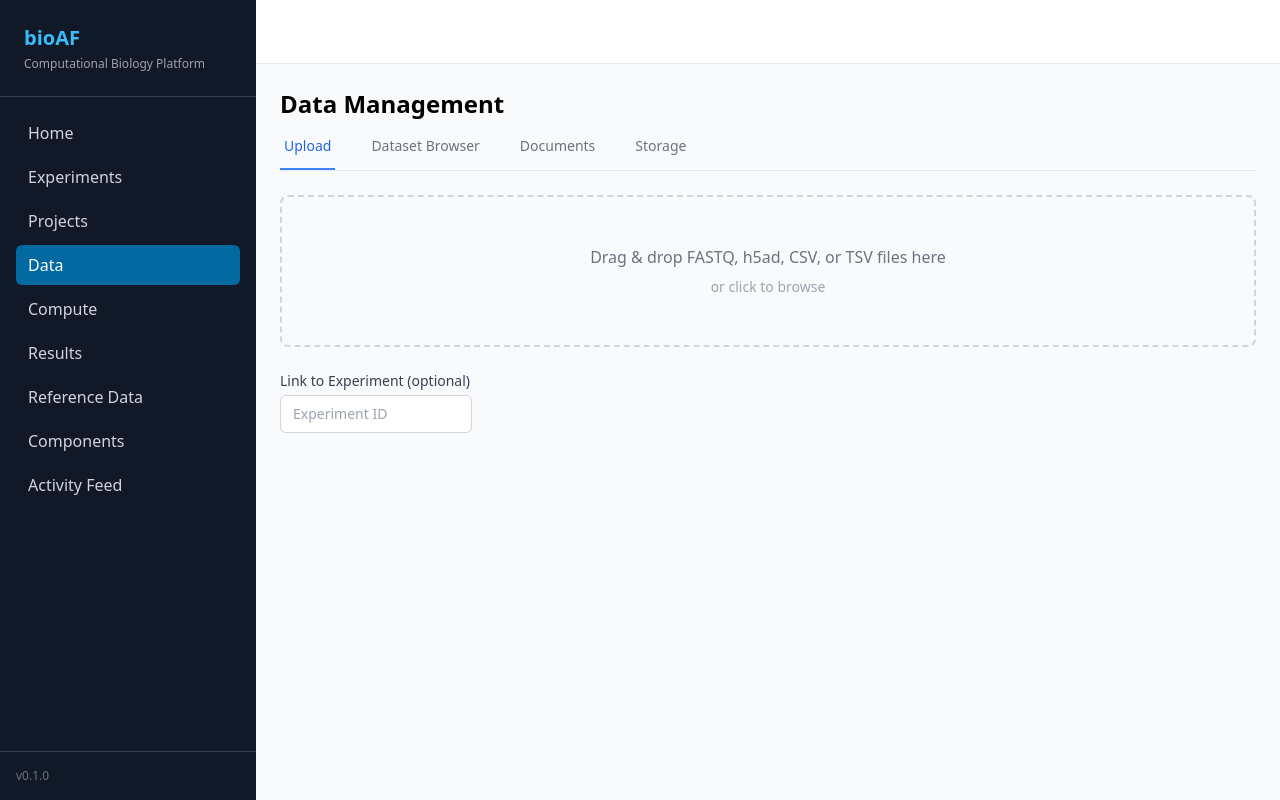
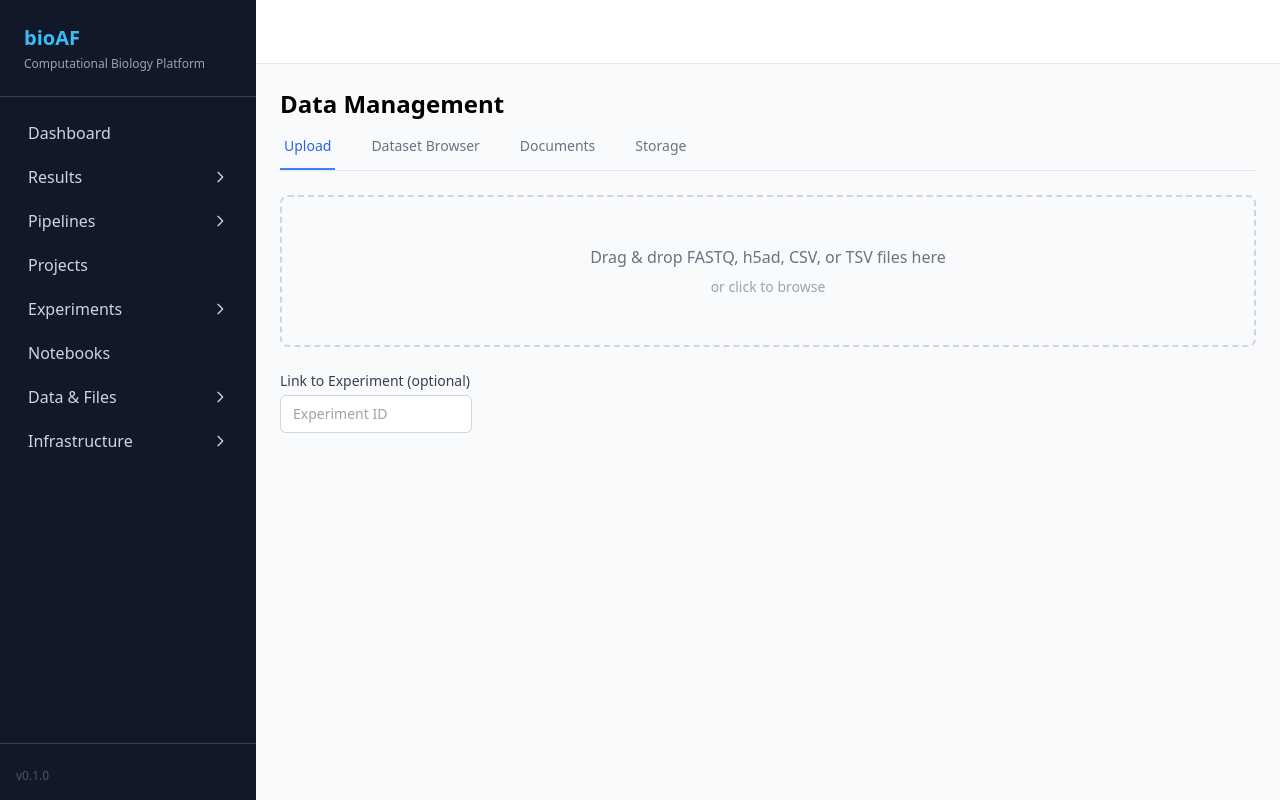
Before and after one commit to not-that-guy-again/bioAF, a Next.js app in the folder frontend/: page /data in a window 1280 px wide. Built offline with nearby package versions, Linux system fonts and the light colour scheme.

Commit message:
Rewrite navigation sidebar with workflow-oriented hierarchy

```diff
--- /dev/null
+++ b/frontend/jest.setup.ts
@@ -0,0 +1 @@
+import "@testing-library/jest-dom";
--- a/frontend/src/components/layout/Sidebar.tsx
+++ b/frontend/src/components/layout/Sidebar.tsx
@@ -2,69 +2,189 @@
 
 import Link from "next/link";
 import { usePathname } from "next/navigation";
-import { NavItem } from "./NavItem";
+import { useState, useEffect } from "react";
 import { getCurrentUser } from "@/lib/auth";
+import { navConfig, NavSection, NavChild } from "@/lib/navConfig";
 
-const navItems = [
-  { label: "Home", href: "/", icon: "home", active: true },
-  { label: "Experiments", href: "/experiments", icon: "flask", active: true },
-  { label: "Projects", href: "/projects", icon: "folder", active: true },
-  { label: "Data", href: "/data", icon: "database", active: true },
-  { label: "Compute", href: "/compute", icon: "server", active: true },
-  { label: "Pipeline Catalog", href: "/pipelines", icon: "workflow", active: true, compBioOnly: true },
-  { label: "Pipeline Runs", href: "/pipelines/runs", icon: "play", active: true, compBioOnly: true },
-  { label: "Packages", href: "/packages", icon: "package", active: true, compBioOnly: true },
-  { label: "Environments", href: "/environments", icon: "layers", active: true, compBioOnly: true },
-  { label: "Templates", href: "/notebooks/templates", icon: "notebook", active: true, compBioOnly: true },
-  { label: "Results", href: "/results", icon: "chart", active: true },
-  { label: "Reference Data", href: "/references", icon: "archive", active: true },
-  { label: "Components", href: "/components", icon: "puzzle", active: true },
-  { label: "Activity Feed", href: "/activity", icon: "activity", active: true },
-  { label: "Ingest Dashboard", href: "/ingest", icon: "upload", active: true, compBioOnly: true },
-  { label: "Naming Profiles", href: "/admin/naming-profiles", icon: "tag", active: true, adminOnly: true },
-  { label: "Pipeline Triggers", href: "/pipelines/triggers", icon: "zap", active: true, compBioOnly: true },
-  { label: "Templates", href: "/admin/templates", icon: "template", active: true, adminOnly: true },
-  { label: "Users & Roles", href: "/admin/users", icon: "users", active: true, adminOnly: true },
-  { label: "Backup & Recovery", href: "/admin/backups", icon: "shield", active: true, adminOnly: true },
-  { label: "Cost Center", href: "/admin/costs", icon: "dollar", active: true, adminOnly: true },
-  { label: "Access Logs", href: "/admin/access-logs", icon: "log", active: true, adminOnly: true },
-  { label: "Settings", href: "/admin/settings", icon: "settings", active: true, adminOnly: true },
-];
+function ChevronIcon({ expanded }: { expanded: boolean }) {
+  return (
+    <svg
+      className={`w-4 h-4 transition-transform ${expanded ? "rotate-90" : ""}`}
+      fill="none"
+      stroke="currentColor"
+      viewBox="0 0 24 24"
+    >
+      <path strokeLinecap="round" strokeLinejoin="round" strokeWidth={2} d="M9 5l7 7-7 7" />
+    </svg>
+  );
+}
+
+function SidebarChildItem({
+  child,
+  isActive,
+}: {
+  child: NavChild;
+  isActive: boolean;
+}) {
+  return (
+    <Link
+      href={child.path}
+      className={`block pl-10 pr-3 py-1.5 rounded-md text-sm transition-colors ${
+        isActive
+          ? "bg-bioaf-700 text-white"
+          : "text-gray-400 hover:bg-gray-800 hover:text-white"
+      }`}
+    >
+      {child.label}
+    </Link>
+  );
+}
+
+function SidebarSection({
+  section,
+  pathname,
+  expanded,
+  onToggle,
+}: {
+  section: NavSection;
+  pathname: string;
+  expanded: boolean;
+  onToggle: () => void;
+}) {
+  const isExpandable = !!section.children;
+  const isSectionActive = isExpandable
+    ? section.children!.some(
+        (c) => pathname === c.path || pathname.startsWith(c.path + "/"),
+      )
+    : pathname === section.path ||
+      (section.path === "/dashboard" && pathname === "/");
+
+  if (!isExpandable) {
+    return (
+      <Link
+        href={section.path!}
+        className={`flex items-center px-3 py-2 rounded-md transition-colors ${
+          isSectionActive
+            ? "bg-bioaf-700 text-white"
+            : "text-gray-300 hover:bg-gray-800 hover:text-white"
+        }`}
+      >
+        <span>{section.label}</span>
+      </Link>
+    );
+  }
+
+  return (
+    <div>
+      <button
+        onClick={onToggle}
+        className={`w-full flex items-center justify-between px-3 py-2 rounded-md transition-colors ${
+          isSectionActive
+            ? "text-white bg-gray-800"
+            : "text-gray-300 hover:bg-gray-800 hover:text-white"
+        }`}
+      >
+        <span>{section.label}</span>
+        <ChevronIcon expanded={expanded} />
+      </button>
+      {expanded && (
+        <div className="mt-1 space-y-0.5" data-testid={`children-${section.label}`}>
+          {section.children!.map((child) => (
+            <SidebarChildItem
+              key={child.path}
+              child={child}
+              isActive={
+                pathname === child.path ||
+                pathname.startsWith(child.path + "/")
+              }
+            />
+          ))}
+        </div>
+      )}
+    </div>
+  );
+}
 
 export function Sidebar() {
   const pathname = usePathname();
   const user = getCurrentUser();
   const isAdmin = user?.role === "admin";
-  const isCompBio = user?.role === "comp_bio";
-  const canSeePipelines = isAdmin || isCompBio;
+
+  // Initialize expanded state: auto-expand section containing active path
+  const [expandedSections, setExpandedSections] = useState<Set<string>>(() => {
+    const initial = new Set<string>();
+    for (const section of navConfig) {
+      if (section.children) {
+        const hasActiveChild = section.children.some(
+          (c) => pathname === c.path || pathname.startsWith(c.path + "/"),
+        );
+        if (hasActiveChild) {
+          initial.add(section.label);
+        }
+      }
+    }
+    return initial;
+  });
+
+  // Auto-expand when navigating to a new section
+  useEffect(() => {
+    for (const section of navConfig) {
+      if (section.children) {
+        const hasActiveChild = section.children.some(
+          (c) => pathname === c.path || pathname.startsWith(c.path + "/"),
+        );
+        if (hasActiveChild && !expandedSections.has(section.label)) {
+          setExpandedSections((prev) => new Set(prev).add(section.label));
+        }
+      }
+    }
+  }, [pathname]); // eslint-disable-line react-hooks/exhaustive-deps
+
+  const toggleSection = (label: string) => {
+    setExpandedSections((prev) => {
+      const next = new Set(prev);
+      if (next.has(label)) {
+        next.delete(label);
+      } else {
+        next.add(label);
+      }
+      return next;
+    });
+  };
+
+  const visibleSections = navConfig.filter(
+    (section) => !section.adminOnly || isAdmin,
+  );
 
   return (
-    <aside className="w-64 bg-gray-900 text-white min-h-screen flex flex-col">
+    <aside className="w-64 bg-gray-900 text-white min-h-screen flex flex-col" data-testid="sidebar">
       <div className="p-6 border-b border-gray-700">
-        <Link href="/" className="text-xl font-bold text-bioaf-400">
+        <Link href="/dashboard" className="text-xl font-bold text-bioaf-400">
           bioAF
         </Link>
         <p className="text-xs text-gray-400 mt-1">Computational Biology Platform</p>
       </div>
 
-      <nav className="flex-1 p-4 space-y-1 overflow-y-auto">
-        {navItems.map((item) => {
-          if (item.adminOnly && !isAdmin) return null;
-          if ((item as Record<string, unknown>).compBioOnly && !canSeePipelines) return null;
-          return (
-            <NavItem
-              key={item.href}
-              label={item.label}
-              href={item.href}
-              active={item.active}
-              isCurrentPage={item.href === "/" ? pathname === "/" : pathname.startsWith(item.href)}
-            />
-          );
-        })}
+      <nav className="flex-1 p-4 space-y-1 overflow-y-auto" data-testid="sidebar-nav">
+        {visibleSections.map((section) => (
+          <SidebarSection
+            key={section.label}
+            section={section}
+            pathname={pathname}
+            expanded={expandedSections.has(section.label)}
+            onToggle={() => toggleSection(section.label)}
+          />
+        ))}
       </nav>
 
-      <div className="p-4 border-t border-gray-700 text-xs text-gray-500">
-        v0.1.0
+      <div className="p-4 border-t border-gray-700">
+        {user && (
+          <div className="text-xs text-gray-400">
+            <div className="truncate">{user.email as string}</div>
+            <div className="text-gray-500 mt-0.5">{user.role as string}</div>
+          </div>
+        )}
+        <div className="text-xs text-gray-600 mt-2">v0.1.0</div>
       </div>
     </aside>
   );
--- /dev/null
+++ b/frontend/src/lib/navConfig.ts
@@ -0,0 +1,105 @@
+export interface NavChild {
+  label: string;
+  path: string;
+}
+
+export interface NavSection {
+  label: string;
+  path?: string;
+  icon: string;
+  children?: NavChild[];
+  adminOnly?: boolean;
+}
+
+export const navConfig: NavSection[] = [
+  { label: "Dashboard", path: "/dashboard", icon: "home" },
+  {
+    label: "Results",
+    icon: "chart",
+    children: [
+      { label: "QC Dashboards", path: "/results/qc-dashboards" },
+      { label: "Cellxgene", path: "/results/cellxgene" },
+      { label: "Plot Archive", path: "/results/plot-archive" },
+    ],
+  },
+  {
+    label: "Pipelines",
+    icon: "play",
+    children: [
+      { label: "Pipeline Catalog", path: "/pipelines/catalog" },
+      { label: "Pipeline Runs", path: "/pipelines/runs" },
+      { label: "Pipeline Scheduling", path: "/pipelines/scheduling" },
+    ],
+  },
+  { label: "Projects", path: "/projects", icon: "folder" },
+  {
+    label: "Experiments",
+    icon: "flask",
+    children: [
+      { label: "Experiment Templates", path: "/experiments/templates" },
+      { label: "Experiment List", path: "/experiments" },
+    ],
+  },
+  { label: "Notebooks", path: "/notebooks", icon: "notebook" },
+  {
+    label: "Data & Files",
+    icon: "database",
+    children: [
+      { label: "Upload", path: "/data/upload" },
+      { label: "Dataset Browser", path: "/data/browser" },
+      { label: "Documents", path: "/data/documents" },
+      { label: "Reference Data", path: "/data/references" },
+    ],
+  },
+  {
+    label: "Infrastructure",
+    icon: "server",
+    children: [
+      { label: "Components", path: "/infrastructure/components" },
+      { label: "Compute", path: "/infrastructure/compute" },
+      { label: "Environments", path: "/infrastructure/environments" },
+      { label: "Packages", path: "/infrastructure/packages" },
+      { label: "Cost Center", path: "/infrastructure/cost-center" },
+      { label: "Backup & Recovery", path: "/infrastructure/backup" },
+    ],
+  },
+  {
+    label: "Settings",
+    icon: "settings",
+    adminOnly: true,
+    children: [
+      { label: "Users & Roles", path: "/settings/users" },
+      { label: "Access Logs", path: "/settings/access-logs" },
+      { label: "Naming Profiles", path: "/settings/naming-profiles" },
+      { label: "SMTP Configuration", path: "/settings/smtp" },
+      { label: "Slack Integration", path: "/settings/slack" },
+      { label: "Information", path: "/settings/info" },
+    ],
+  },
+];
+
+/**
+ * Find the nav section and child for a given pathname.
+ * Returns { section, child } or { section } for top-level pages.
+ */
+export function findNavMatch(
+  pathname: string,
+): { section: NavSection; child?: NavChild } | null {
+  for (const section of navConfig) {
+    if (section.path && pathname === section.path) {
+      return { section };
+    }
+    if (section.children) {
+      for (const child of section.children) {
+        if (pathname === child.path || pathname.startsWith(child.path + "/")) {
+          return { section, child };
+        }
+      }
+    }
+  }
+  // Special case: root path maps to dashboard
+  if (pathname === "/") {
+    return { section: navConfig[0] };
+  }
+  return null;
+}
```
Also changed, not shown: frontend/jest.config.ts (added, +18 -0 lines), frontend/package.json (+9 -1 lines), 2 other files (tests, documents, lock files or other folders).
